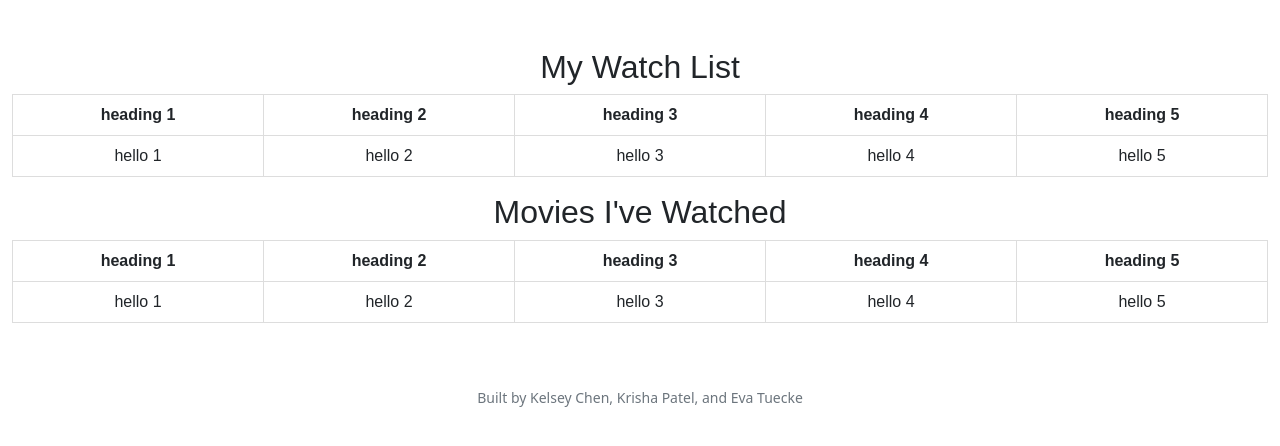
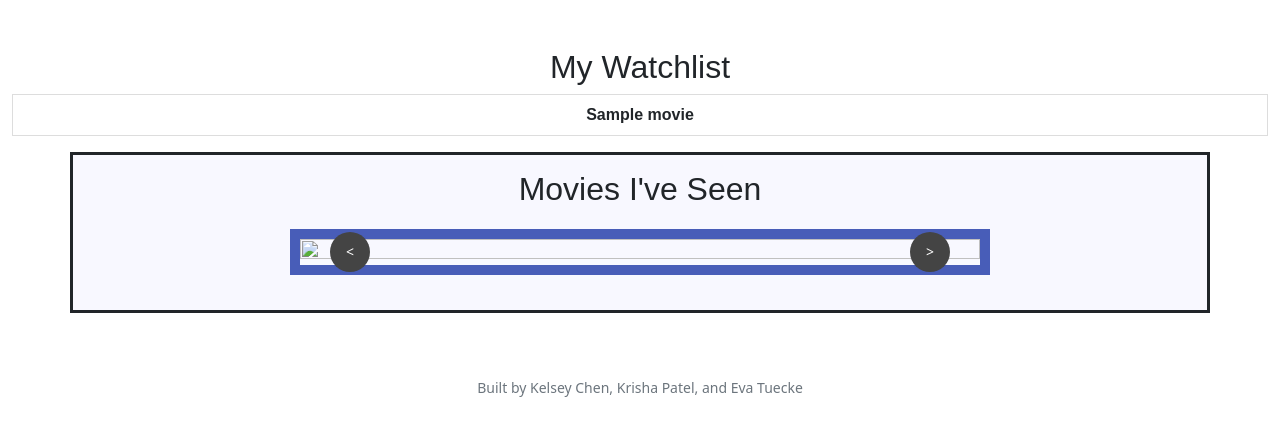
Before and after one commit to etuecke/cs50finalproject, a Flask app: template templates/index.html in a window 1280 px wide. Shown: the part 66-512 px from the top of the page. Run offline with Flask 2, Linux system fonts and the light colour scheme; the template is opened without the code that fills it: most values are stand-ins (such as "Sample title", 1, 10 or a date in 2020); lists and menus that the app fills with data are empty; some libraries are stand-ins or nearby versions.

Commit message:
implement slider

```diff
--- a/static/styles.css
+++ b/static/styles.css
@@ -123,9 +123,53 @@
   margin-left: auto;
   margin-right: auto;
 }
-
+/* slider styles /////////////////////////////////////////////////*/
 .vertical-center {
   margin: 0;
   top: 50%;
   -ms-transform: translateY(-50%);
 }
+
+.slider{
+  max-width: 700px;
+  border:10px solid #485DB8;
+  margin: 20px auto;
+  position: relative;
+}
+.slider .left-slide, .slider .right-slide{
+  position: absolute;
+  height: 40px;
+  width: 40px;
+  background-color: #444444;
+  border-radius: 50%;
+  color: white;
+  font-size: 14px;
+  top: 50%;
+  cursor: pointer;
+  margin-top: -20px;
+  text-align: center;
+  line-height: 40px;
+  transition: all .5s ease;
+}
+.slider .left-slide:hover, .slider .right-slide:hover{
+  background-color: #485DB8;
+  box-shadow: 0px 0px 0px black;
+}
+.slider .left-slide{
+  left: 30px;
+}
+.slider .right-slide{
+  right: 30px;
+}
+
+.slider .slider-items .item img{
+  max-width: 100%;
+  display: block;
+}
+.slider .slider-items .item {
+  display: none;
+  position: relative;
+}
+.slider .slider-items .item.active{
+  display: block;
+}
--- a/templates/index.html
+++ b/templates/index.html
@@ -8,40 +8,76 @@
     <form action="/index" method="post">
         <!--Show movies I've seen and recommended movies-->
         <div class="mb-3">
-            <h2>My Watch List</h2>
+            <h2>My Watchlist</h2>
             <table class = "table">
                 <tr>
-                    <th>heading 1</th>
-                    <th>heading 2</th>
-                    <th>heading 3</th>
-                    <th>heading 4</th>
-                    <th>heading 5</th>
-                </tr>
-                <tr>
-                    <td>hello 1</td>
-                    <td>hello 2</td>
-                    <td>hello 3</td>
-                    <td>hello 4</td>
-                    <td>hello 5</td>
+                    {% for movie in toWatch %}
+                        <th>{{ movie.movie_title }} </th>
+                    {% endfor %}
                 </tr>
             </table>
-            <h2>Movies I've Watched</h2>
-            <table class = "table">
-                <tr>
-                    <th>heading 1</th>
-                    <th>heading 2</th>
-                    <th>heading 3</th>
-                    <th>heading 4</th>
-                    <th>heading 5</th>
-                </tr>
-                <tr>
-                    <td>hello 1</td>
-                    <td>hello 2</td>
-                    <td>hello 3</td>
-                    <td>hello 4</td>
-                    <td>hello 5</td>
-                </tr>
-            </table>
+
+            <div class="container">
+                <h2>Movies I've Seen</h2>
+                <div class="slider">
+                    <!--slider items-->
+                    <div class="slider-items">
+                        <!-- <div class="item-active">
+                            <img src="{{details1[0].url}}" width="100%" height="100%">
+                        </div> -->
+                        {% for detail in details1 %}
+                        <div class="item">
+                            <img src="{{details1[loop.index0].url}}" width="100%" height="100%">
+                        </div>
+                        {% endfor %}
+                    </div>
+                    <!--slider controls-->
+                    <div class="left-slide">&lt;</div>
+                    <div class="right-slide">></div>
+                </div>
+            </div>
+
+            <script>
+                var slides=document.querySelector(".slider-items").children;
+                var nextSlide=document.querySelector(".right-slide");
+                var prevSlide=document.querySelector(".left-slide");
+                var numSlides=slides.length;
+                var index=0;
+
+                slides[index].classList.add("active")
+
+                nextSlide.onclick=function() {
+                    next("next");
+                }
+                prevSlide.onclick=function() {
+                    next("prev");
+                }
+
+                function next(direction){
+                    //handle when user clicks next slide
+                    if (direction=="next"){
+                        index++;
+                        if (index==numSlides){    //handle when you reach end of slideshow
+                            index=0;        //loop to beginning of slides
+                        }
+                    }
+                    //handle when user clicks previous slide
+                    else {
+                        if (index==0){      //handle when you reach the beginning of slideshow
+                            index=numSlides-1;        //loop to end of slides
+                        }
+                        else{
+                            index--;
+                        }
+                    }
+                    //update active tag if slide is being shown to user
+                    for(i=0; i<slides.length; i++){
+                        slides[i].classList.remove("active");
+                    }
+                    slides[index].classList.add("active");
+                    console.log("function works")
+                }
+            </script>
     </form>
 
 {% endblock %}
```
Also changed, not shown: slider.js (added, +37 -0 lines), 2 other files.
